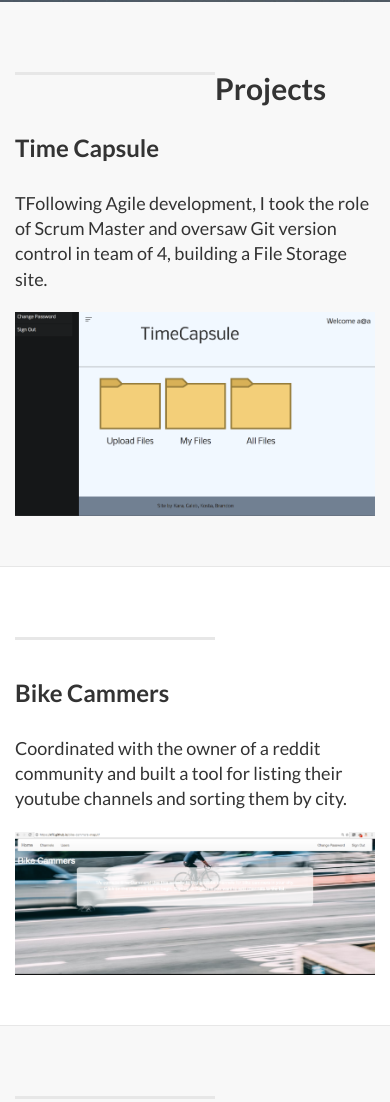
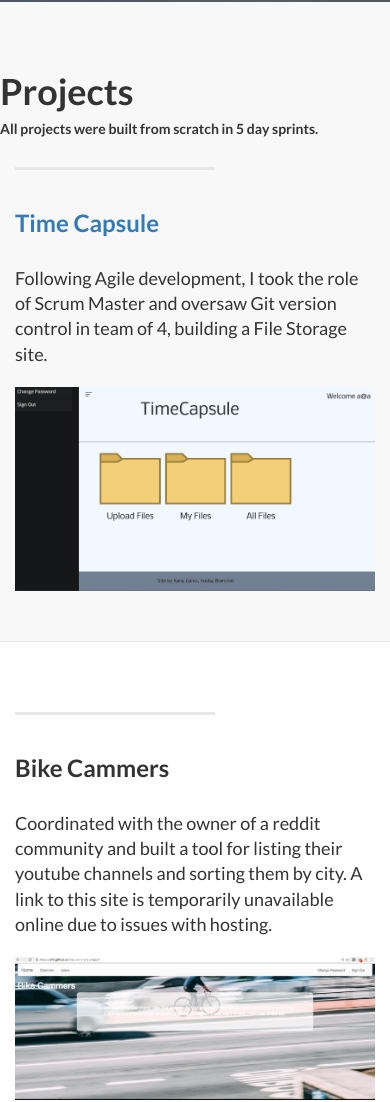
Before and after one commit to kfili/portfolio-site, a plain HTML site: page index.html in a window 390 px wide. Shown: the part 840-1942 px from the top of the page. Drawn offline with Linux system fonts and the light colour scheme.

Commit message:
add links to projects
-also add phone contact button

```diff
--- a/index.html
+++ b/index.html
@@ -108,13 +108,13 @@
 
         <div class="container">
             <div class="row">
+              <h1>Projects</h1>
+              <h5>All projects were built from scratch in 5 day sprints.</h5>
                 <div class="col-lg-5 col-sm-6">
                     <hr class="section-heading-spacer">
-                    <div class="clearfix">
-                      <h2>Projects</h2>
-                    </div>
-                    <h3 class="section-heading">Time Capsule</h3>
-                    <p class="lead">TFollowing Agile development, I took the role of Scrum Master and oversaw Git version control in team of 4, building a File Storage site.</p>
+                    <div class="clearfix"></div>
+                    <h3 class="section-heading"><a href="https://awesome-dream-org.github.io/TimeCapsule-Frontend/" target="_blank">Time Capsule</a></h3>
+                    <p class="lead">Following Agile development, I took the role of Scrum Master and oversaw Git version control in team of 4, building a File Storage site.</p>
                 </div>
                 <div class="col-lg-5 col-lg-offset-2 col-sm-6">
                     <img class="img-responsive" src="img/time-capsule.png" alt="">
@@ -136,7 +136,7 @@
                     <hr class="section-heading-spacer">
                     <div class="clearfix"></div>
                     <h3 class="section-heading">Bike Cammers</h3>
-                    <p class="lead">Coordinated with the owner of a reddit community and built a tool for listing their youtube channels and sorting them by city.</p>
+                    <p class="lead">Coordinated with the owner of a reddit community and built a tool for listing their youtube channels and sorting them by city. A link to this site is temporarily unavailable online due to issues with hosting.</p>
                 </div>
                 <div class="col-lg-5 col-sm-pull-6  col-sm-6">
                     <img class="img-responsive" src="img/bike-cammers.png" alt="">
@@ -157,7 +157,7 @@
                 <div class="col-lg-5 col-sm-6">
                     <hr class="section-heading-spacer">
                     <div class="clearfix"></div>
-                    <h3 class="section-heading">Tic Tac Toe</h3>
+                    <h3 class="section-heading"><a href="https://kfili.github.io/tic-tac-toe-project/" target="_blank">Tic Tac Toe</a></h3>
 
                     <p class="lead">Developed frontend with game logic.</p>
                 </div>
@@ -185,6 +185,9 @@
                     <ul class="list-inline banner-social-buttons">
                         <li>
                             <a href="mailto:someone@example.com" target="_blank" class="btn btn-default btn-lg"><i class="fa fa-envelope fa-fw"></i> <span class="network-name">Email</span></a>
+                        </li>
+                        <li>
+                            <a href="Resume-Kosta_Filiotis.pdf" target="_blank" class="btn btn-default btn-lg"><i class="fa fa-phone fa-fw"></i> <span class="network-name">Phone + Info</span></a>
                         </li>
                         <li>
                             <a href="https://www.linkedin.com/in/kfili/" target="_blank" class="btn btn-default btn-lg"><i class="fa fa-linkedin fa-fw"></i> <span class="network-name">Linkedin</span></a>
```
